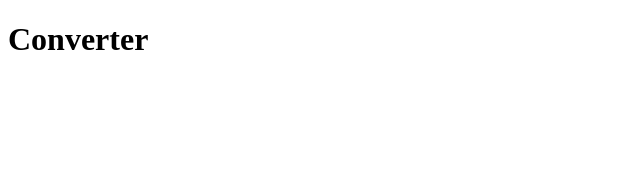
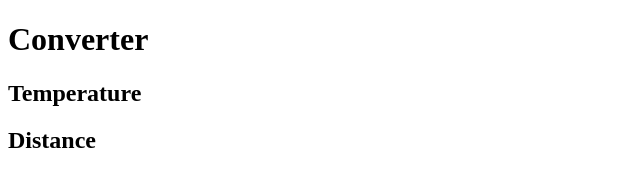
Before and after one commit to ckconverterII/ckconverterII, a plain HTML site: page index.html in a window 1280 px wide. Shown: the whole page, without its empty margins (0-640 px from the left). Drawn offline with Linux system fonts and the light colour scheme.

Commit message:
Update index.html

```diff
--- a/index.html
+++ b/index.html
@@ -6,5 +6,7 @@
 	</head>
 	<body>
 		<h1>Converter</h1>
+		<h2>Temperature</h2>
+		<h2>Distance</h2>
 	</body>
 </html>
```
